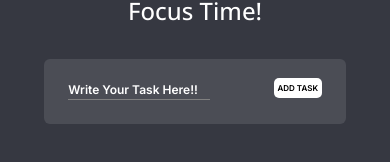
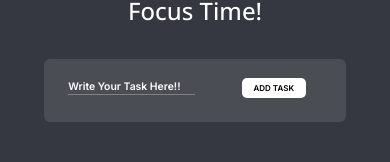
Before and after one commit to Neel2107/PomoTIme, a React (Vite) app: page / in a window 390 px wide. Shown: the part 304-466 px from the top of the page. Built offline with nearby package versions, Linux system fonts and the light colour scheme.

Commit message:
add btn chanegs in mobile resp

```diff
--- a/src/index.css
+++ b/src/index.css
@@ -84,7 +84,7 @@ body{
 }
 
 .todo-input {
-    font-size: 20px;
+    font-size: 15px;
     color: white;
     /* width: 30rem; */
     border: 0;
@@ -101,7 +101,7 @@ body{
 .todo-input::placeholder {
     color: white;
     text-align: left;
-    font-size: 20px;
+    font-size: 15px;
 }
 
 .tasks {
@@ -440,16 +440,9 @@ body{
 }
 
 
-/* .for-center-input{
-  display: table-cell;
-  vertical-align: middle;
-  text-align: center;
-} */
 
 
-.bg-curve{
-position: ;
-}
+
 
 
 
@@ -490,21 +483,22 @@ position: ;
 
     .todo-input{
         margin-right: 0;
-        max-width: 70%;
+        max-width: 100%;
         display: flex;
         align-self: flex-start;
     }
     .todo-input::placeholder{
-        font-size: 0.75rem;
+        font-size: 0.65rem;
     }
     .add-btn{
-        width: 3rem;
+        width: 4rem;
         font-size:0.5rem;
         padding:0.3rem 0.2rem;
-       /* margin-right: 5rem; */
+       margin-right: 1rem;
     }
     .for-center-input{
-        max-width: 80%;
+        max-width: 50%;
+        margin-right: 0;
     }
 
     .list-btns{
```
